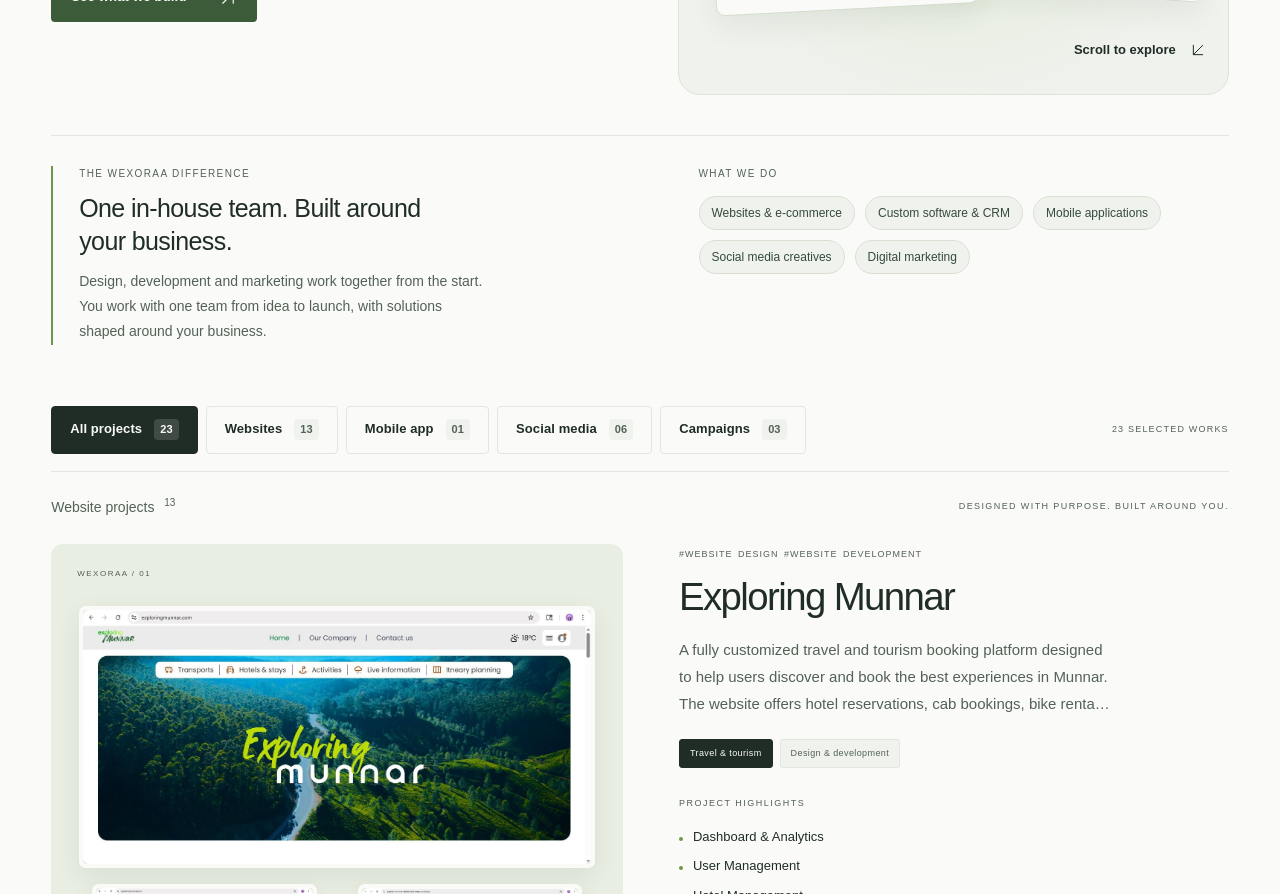
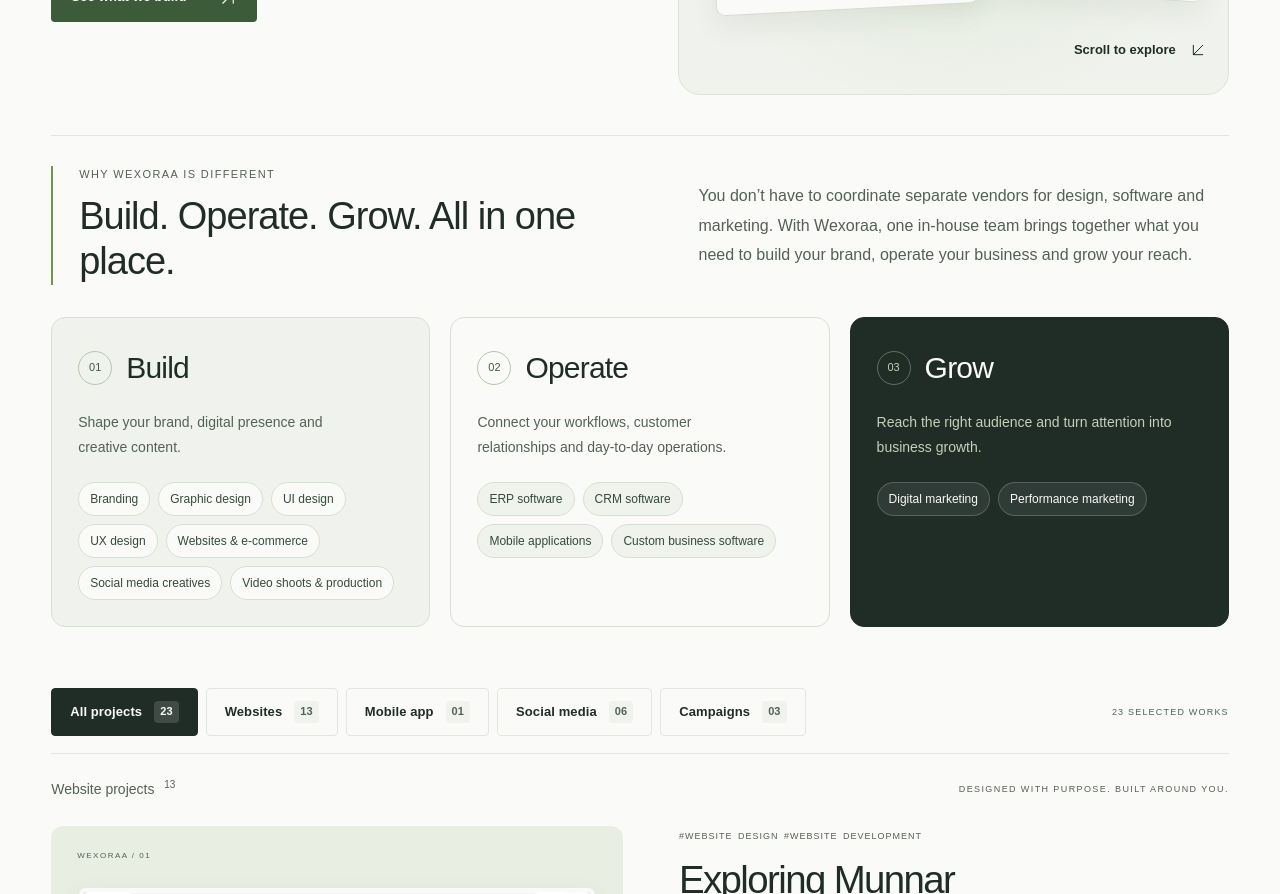
Before and after one commit to rakshanawexora-ux/wexoraaportfolio, a Next.js app: page / in a window 1280 px wide. Shown: the part 580-1474 px from the top of the page. Built offline with nearby package versions, Linux system fonts and the light colour scheme; no server answers.

Commit message:
Explain Wexoraa's build, operate and grow service offering

```diff
--- a/src/components/portfolio/Introduction.jsx
+++ b/src/components/portfolio/Introduction.jsx
@@ -98,21 +98,35 @@ export default function Introduction({ projects, onNavigate }) {
           </div>
         )}
       </div>
-      <div className="hero-message">
-        <aside className="hero-usp" aria-labelledby="hero-usp-title">
-          <p className="hero-usp-label">THE WEXORAA DIFFERENCE</p>
-          <h2 id="hero-usp-title">{hero.uspTitle}</h2>
-          <p>{hero.uspDescription}</p>
-        </aside>
-        <div className="hero-capabilities">
-          <p className="hero-capabilities-label">WHAT WE DO</p>
-          <ul className="hero-services" aria-label="What Wexoraa Infotech does">
-            {hero.services.map((service) => (
-              <li key={service}>{service}</li>
-            ))}
-          </ul>
+      <section className="hero-message wexoraa-difference" aria-labelledby="hero-usp-title">
+        <div className="difference-intro">
+          <div className="hero-usp">
+            <p className="hero-usp-label">{hero.uspEyebrow}</p>
+            <h2 id="hero-usp-title">{hero.uspTitle}</h2>
+          </div>
+          <p className="difference-description">{hero.uspDescription}</p>
         </div>
-      </div>
+        <div className="service-pillars">
+          {hero.servicePillars.map((pillar, index) => (
+            <article
+              className={`service-pillar pillar-${pillar.id}`}
+              key={pillar.id}
+              aria-labelledby={`pillar-${pillar.id}-title`}
+            >
+              <div className="pillar-heading">
+                <span aria-hidden="true">0{index + 1}</span>
+                <h3 id={`pillar-${pillar.id}-title`}>{pillar.title}</h3>
+              </div>
+              <p>{pillar.description}</p>
+              <ul className="hero-services" aria-label={`${pillar.title} services`}>
+                {pillar.services.map((service) => (
+                  <li key={service}>{service}</li>
+                ))}
+              </ul>
+            </article>
+          ))}
+        </div>
+      </section>
     </section>
   );
 }
--- a/src/data/site.json
+++ b/src/data/site.json
@@ -22,20 +22,47 @@
     }
   ],
   "hero": {
-    "eyebrow": "WEXORAA INFOTECH · DESIGN. BUILD. GROW.",
+    "eyebrow": "WEXORAA INFOTECH · BUILD. OPERATE. GROW.",
     "title": "Your business.",
     "highlight": "One digital team.",
     "description": "We’re Wexoraa Infotech. We build websites, custom software and mobile apps, and help brands reach their audience through creative content and digital marketing.",
-    "uspTitle": "One in-house team. Built around your business.",
-    "uspDescription": "Design, development and marketing work together from the start. You work with one team from idea to launch, with solutions shaped around your business.",
-    "services": [
-      "Websites & e-commerce",
-      "Custom software & CRM",
-      "Mobile applications",
-      "Social media creatives",
-      "Digital marketing"
-    ],
-    "ctaLabel": "See what we build"
+    "uspTitle": "Build. Operate. Grow. All in one place.",
+    "uspDescription": "You don’t have to coordinate separate vendors for design, software and marketing. With Wexoraa, one in-house team brings together what you need to build your brand, operate your business and grow your reach.",
+    "ctaLabel": "See what we build",
+    "uspEyebrow": "WHY WEXORAA IS DIFFERENT",
+    "servicePillars": [
+      {
+        "id": "build",
+        "title": "Build",
+        "description": "Shape your brand, digital presence and creative content.",
+        "services": [
+          "Branding",
+          "Graphic design",
+          "UI design",
+          "UX design",
+          "Websites & e-commerce",
+          "Social media creatives",
+          "Video shoots & production"
+        ]
+      },
+      {
+        "id": "operate",
+        "title": "Operate",
+        "description": "Connect your workflows, customer relationships and day-to-day operations.",
+        "services": [
+          "ERP software",
+          "CRM software",
+          "Mobile applications",
+          "Custom business software"
+        ]
+      },
+      {
+        "id": "grow",
+        "title": "Grow",
+        "description": "Reach the right audience and turn attention into business growth.",
+        "services": ["Digital marketing", "Performance marketing"]
+      }
+    ]
   },
   "founder": {
     "name": "RAKSHANA . V",
--- a/src/styles/globals.css
+++ b/src/styles/globals.css
@@ -2117,3 +2117,148 @@ summary:focus-visible {
     padding-top: 26px;
   }
 }
+
+/* One partner across the three stages of a business. */
+.hero-message.wexoraa-difference {
+  display: block;
+}
+.difference-intro {
+  display: grid;
+  grid-template-columns: minmax(0, 1.1fr) minmax(0, 1fr);
+  align-items: center;
+  gap: 64px;
+}
+.wexoraa-difference .hero-usp-label {
+  font-size: 11px;
+}
+.wexoraa-difference .hero-usp h2 {
+  max-width: 24ch;
+  font-size: clamp(28px, 3vw, 38px);
+  line-height: 1.2;
+  letter-spacing: -1px;
+  margin-bottom: 0;
+}
+.difference-description {
+  max-width: 58ch;
+  margin: 0;
+  color: var(--muted);
+  font-size: 16px;
+  line-height: 1.85;
+}
+.service-pillars {
+  display: grid;
+  grid-template-columns: repeat(3, minmax(0, 1fr));
+  gap: 20px;
+  margin-top: 32px;
+}
+.service-pillar {
+  min-width: 0;
+  padding: 26px;
+  border: 1px solid #d8e0d2;
+  border-radius: 14px;
+  background: var(--surface);
+}
+.pillar-heading {
+  display: flex;
+  align-items: center;
+  gap: 14px;
+}
+.pillar-heading > span {
+  display: grid;
+  place-items: center;
+  width: 34px;
+  height: 34px;
+  flex-shrink: 0;
+  border: 1px solid #b5c6aa;
+  border-radius: 50%;
+  color: #3c5c39;
+  font-size: 11px;
+}
+.pillar-heading h3 {
+  margin: 0;
+  font-size: 30px;
+  font-weight: 400;
+  letter-spacing: -0.8px;
+}
+.service-pillar > p {
+  max-width: 38ch;
+  margin: 18px 0 22px;
+  font-size: 14px;
+  line-height: 1.8;
+  color: var(--muted);
+}
+.service-pillar .hero-services {
+  gap: 8px;
+  margin-top: 0;
+}
+.service-pillar .hero-services li {
+  background: var(--paper);
+  border-color: #d8e0d2;
+  font-size: 12px;
+  padding: 7px 11px;
+}
+.pillar-operate {
+  background: var(--paper);
+}
+.pillar-operate .hero-services li {
+  background: var(--surface);
+}
+.pillar-grow {
+  background: var(--ink);
+  border-color: var(--ink);
+  color: var(--paper);
+}
+.pillar-grow .pillar-heading > span {
+  border-color: #fafbf84d;
+  color: #c4d0b7;
+}
+.pillar-grow > p {
+  color: #c4d0b7;
+}
+.pillar-grow .hero-services li {
+  background: #fafbf812;
+  color: var(--paper);
+  border-color: #fafbf833;
+}
+@media (hover: hover) and (prefers-reduced-motion: no-preference) {
+  .service-pillar {
+    transition:
+      transform 240ms ease,
+      box-shadow 240ms ease;
+  }
+  .service-pillar:hover {
+    transform: translateY(-3px);
+    box-shadow: 0 10px 28px #202d2712;
+  }
+}
+@media (max-width: 1000px) {
+  .difference-intro {
+    gap: 32px;
+  }
+  .service-pillars {
+    gap: 14px;
+  }
+  .service-pillar {
+    padding: 20px;
+  }
+}
+@media (max-width: 700px) {
+  .difference-intro {
+    grid-template-columns: 1fr;
+    gap: 22px;
+  }
+  .difference-description {
+    font-size: 15px;
+  }
+  .service-pillars {
+    grid-template-columns: 1fr;
+    gap: 16px;
+    margin-top: 26px;
+  }
+  .service-pillar {
+    padding: 24px;
+  }
+  .service-pillar > p {
+    max-width: none;
+  }
+}
```
